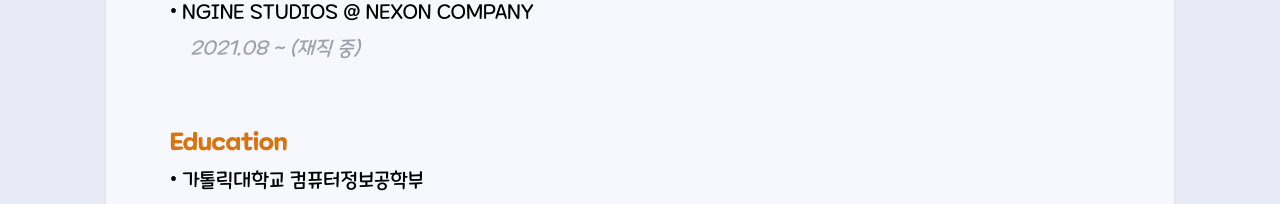
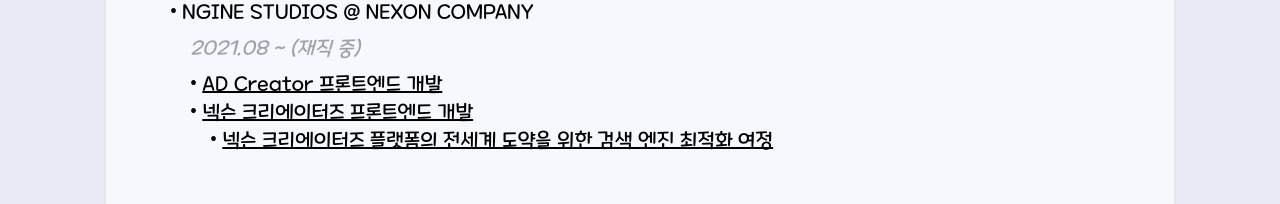
Before and after one commit to RieLCho/rielcho.xyz, a React (Vite) app: page / in a window 1280 px wide. Shown: the part 708-912 px from the top of the page. Built offline with nearby package versions, Linux system fonts and the light colour scheme.

Commit message:
Feature/add link (#10)
* feat: added some links

* feat: added links

* fix: education status

```diff
--- a/src/main/Education.tsx
+++ b/src/main/Education.tsx
@@ -17,7 +17,7 @@
             </SubTitle>
             <div className="pl-5">
                 <Italic>GPA: 3.76/4.5</Italic>
-                <Italic>2019.03 ~ (휴학)</Italic>
+                <Italic>2019.03 ~ (재학 중)</Italic>
             </div>
         </div>
     );
--- a/src/main/WorkExperiences.tsx
+++ b/src/main/WorkExperiences.tsx
@@ -12,6 +12,38 @@
             <div className="pl-5">
                 <Italic>2021.08 ~ (재직 중)</Italic>
             </div>
+            <div className="pl-5">
+                <SubTitle>
+                    <a href={'https://www.gamescale.io/ko/products/11'} target="_blank">
+                        <SubTitle>
+                            <Dot>
+                                <span className="underline">AD Creator 프론트엔드 개발</span>
+                            </Dot>
+                        </SubTitle>
+                    </a>
+                    <a href={'https://creators.nexon.com'} target="_blank">
+                        <SubTitle>
+                            <Dot>
+                                <span className="underline">넥슨 크리에이터즈 프론트엔드 개발</span>
+                            </Dot>
+                        </SubTitle>
+                    </a>
+                    <div className="pl-5">
+                        <a
+                            href={'https://www.intelligencelabs.tech/86c22758-0540-4732-be7c-2494a44b893e'}
+                            target="_blank"
+                        >
+                            <SubTitle>
+                                <Dot>
+                                    <span className="underline">
+                                        넥슨 크리에이터즈 플랫폼의 전세계 도약을 위한 검색 엔진 최적화 여정
+                                    </span>
+                                </Dot>
+                            </SubTitle>
+                        </a>
+                    </div>
+                </SubTitle>
+            </div>
         </div>
     );
 };
```
